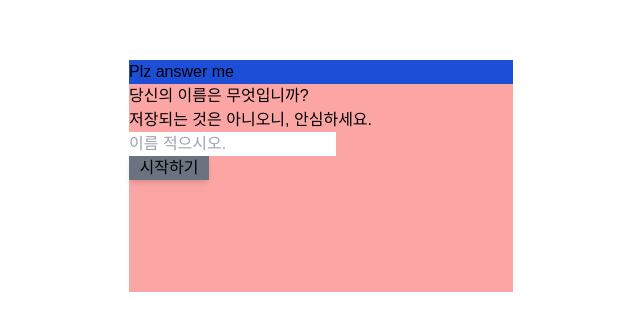
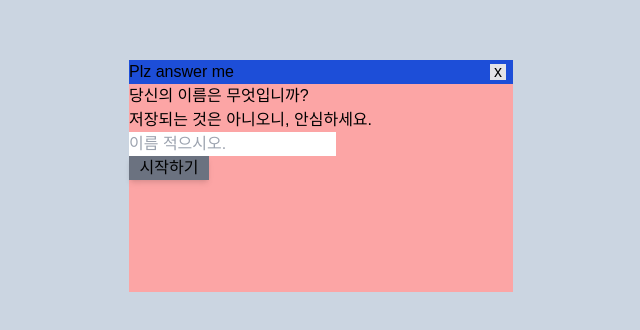
Before and after one commit to yun-21/refusal, a Next.js app in the folder client/: page /name_question in a window 1280 px wide. Shown: the part 224-554 px from the top of the page, without its empty margins (319-959 px from the left). Built offline with nearby package versions, Linux system fonts and the light colour scheme.

Commit message:
x 추가

```diff
--- a/client/src/app/name_question/page.tsx
+++ b/client/src/app/name_question/page.tsx
@@ -26,11 +26,12 @@ export default function Name() {
     setName(event.target.value);
   }
   return (
-    <div className='text-black w-full h-full flex flex-col justify-center items-center'>
-      <div className='bg-blue-700 w-96 h-6'>
-        Plz answer me
+    <div className='text-black w-full h-full flex flex-col justify-center items-center bg-slate-300'>
+      <div className='bg-blue-700 w-96 h-6 flex'>
+        <div>Plz answer me</div>
+        <div className='ml-64 bg-zinc-200 w-4 h-4 flex justify-center items-center mt-1'>x</div>
       </div>
-      <div className='bg-red-300 w-96 h-52 '>
+      <div className='bg-red-300 w-96 h-52'>
         <h1>당신의 이름은 무엇입니까?</h1>
         <div>저장되는 것은 아니오니, 안심하세요.</div>
         <input type="text" onChange={nameChange} placeholder="이름 적으시오." />
```
